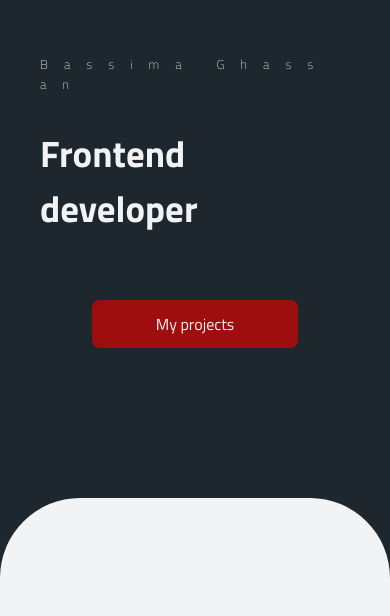
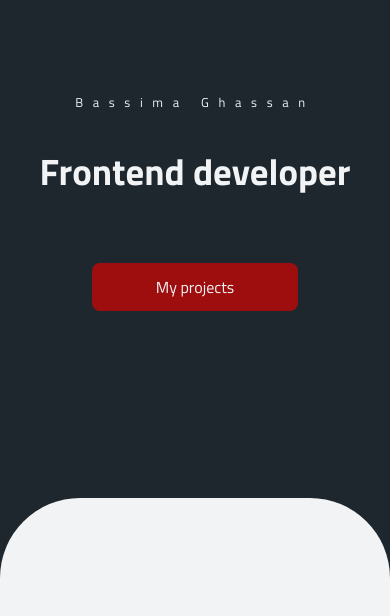
Before and after one commit to BassimaGH/Portfolio_new, a React (Create React App) app: page / in a window 390 px wide. Shown: the part 218-834 px from the top of the page. Built offline with nearby package versions, Linux system fonts and the light colour scheme.

Commit message:
made the hero text smaller

```diff
--- a/src/components/Contact.tsx
+++ b/src/components/Contact.tsx
@@ -45,7 +45,10 @@ function Contact() {
         <div className="flex flex-row gap-5 mt-4" data-aos="fade-up">
           {contacts.map((contact, id) => {
             return (
-              <div className="bg-primaryDark hover:bg-darkBlue transition ease-in-out p-5 sm:p-7 rounded-full">
+              <div
+                key={id}
+                className="bg-primaryDark hover:bg-darkBlue transition ease-in-out p-5 sm:p-7 rounded-full"
+              >
                 <Link target="_blank" to={contact.link}>
                   <h1 className="text-[2rem] sm:text-[2.9rem]" key={id}>
                     {contact.icon}
--- a/src/components/Hero.tsx
+++ b/src/components/Hero.tsx
@@ -20,9 +20,9 @@ function Hero() {
     <>
       <div
         id="hero"
-        className="bg-primaryDark p-10 py-[10rem] h-[37rem] flex text-primaryLight flex-col justify-center items-center"
+        className="bg-primaryDark p-6 sm:p-10 py-[10rem] h-[37rem] flex text-primaryLight flex-col justify-center items-center"
       >
-        <h1 className="text-[0.8rem] sm:text-[1.3rem] md:text-[2rem] mb-[2rem] font-thin tracking-[1rem] md:tracking-[2rem]">
+        <h1 className="text-[0.8rem] sm:text-[1.3rem] md:text-[2rem] mb-[2rem] font-normal md:font-thin tracking-[0.6rem] sm:tracking-[1rem] md:tracking-[2rem]">
           {text.match(/./gu)!.map((char, index) => (
             <span
               className="animate-text-reveal inline-block [animation-fill-mode:backwards]"
```
